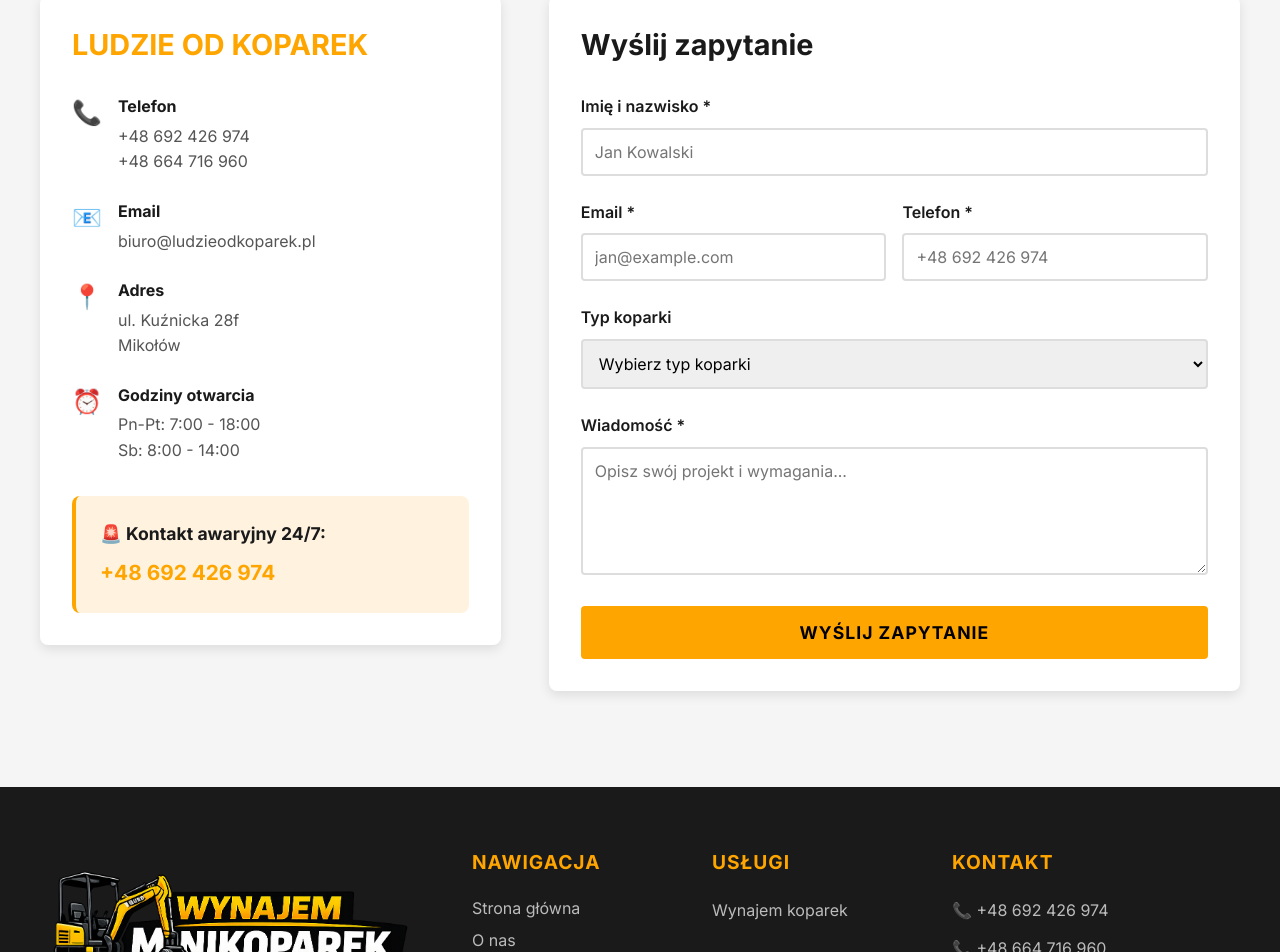
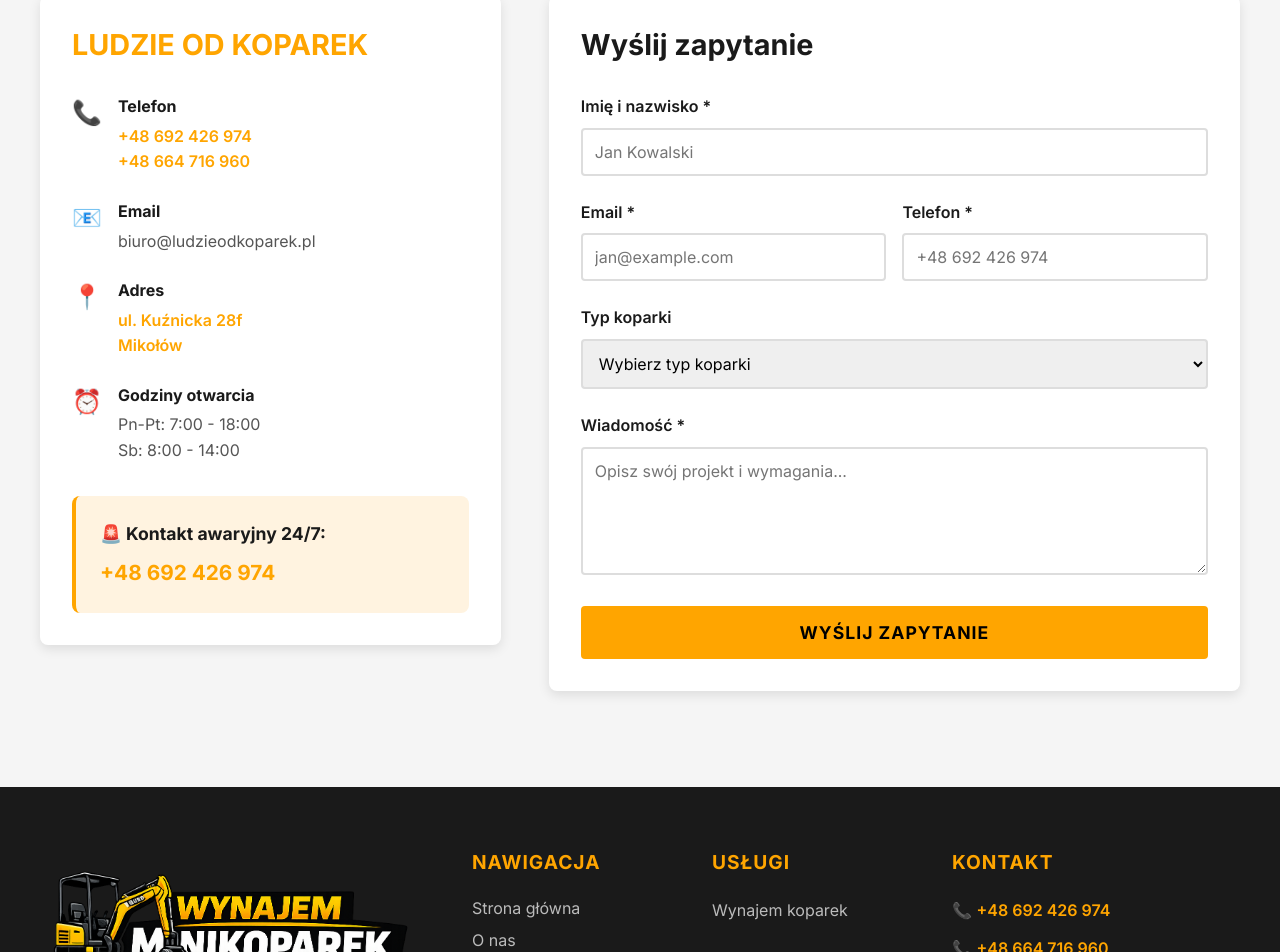
Before and after one commit to aleksanderSzydlo/ludzieodkoparek, a React (Vite) app: page / in a window 1280 px wide. Shown: the part 7115-8067 px from the top of the page. Built offline with nearby package versions, Linux system fonts and the light colour scheme.

Commit message:
Make phone numbers clickable for calls and address clickable for Google Maps

```diff
--- a/src/components/Contact.jsx
+++ b/src/components/Contact.jsx
@@ -40,8 +40,8 @@ const Contact = () => {
                 <span className={styles.infoIcon}>📞</span>
                 <div>
                   <strong>Telefon</strong>
-                  <p>+48 692 426 974</p>
-                  <p>+48 664 716 960</p>
+                  <p><a href="tel:+48692426974">+48 692 426 974</a></p>
+                  <p><a href="tel:+48664716960">+48 664 716 960</a></p>
                 </div>
               </div>
               <div className={styles.infoItem}>
@@ -55,7 +55,7 @@ const Contact = () => {
                 <span className={styles.infoIcon}>📍</span>
                 <div>
                   <strong>Adres</strong>
-                  <p>ul. Kuźnicka 28f<br />Mikołów</p>
+                  <p><a href="https://maps.google.com/?q=ul.+Kuźnicka+28f,+Mikołów" target="_blank" rel="noopener noreferrer">ul. Kuźnicka 28f<br />Mikołów</a></p>
                 </div>
               </div>
               <div className={styles.infoItem}>
@@ -69,7 +69,7 @@ const Contact = () => {
 
             <div className={styles.emergencyContact}>
               <strong>🚨 Kontakt awaryjny 24/7:</strong>
-              <p>+48 692 426 974</p>
+              <p><a href="tel:+48692426974">+48 692 426 974</a></p>
             </div>
           </div>
 
--- a/src/components/Contact.module.css
+++ b/src/components/Contact.module.css
@@ -88,6 +88,18 @@
   line-height: 1.6;
 }
 
+.infoItem a {
+  color: #ffa500;
+  text-decoration: none;
+  font-weight: 600;
+  transition: all 0.3s ease;
+}
+
+.infoItem a:hover {
+  color: #ff8c00;
+  text-decoration: underline;
+}
+
 .emergencyContact {
   background: #fff3e0;
   padding: 1.5rem;
@@ -107,6 +119,18 @@
   font-size: 1.3rem;
   font-weight: 700;
   margin: 0;
+}
+
+.emergencyContact a {
+  color: #ffa500;
+  text-decoration: none;
+  font-weight: 700;
+  transition: all 0.3s ease;
+}
+
+.emergencyContact a:hover {
+  color: #ff8c00;
+  text-decoration: underline;
 }
 
 .form {
--- a/src/components/Footer.jsx
+++ b/src/components/Footer.jsx
@@ -54,8 +54,8 @@ const Footer = () => {
           <div className={styles.column}>
             <h4 className={styles.columnTitle}>Kontakt</h4>
             <address className={styles.address}>
-              <p>📞 +48 692 426 974</p>
-              <p>📞 +48 664 716 960</p>
+              <p>📞 <a href="tel:+48692426974">+48 692 426 974</a></p>
+              <p>📞 <a href="tel:+48664716960">+48 664 716 960</a></p>
               <p>📧 biuro@ludzieodkoparek.pl</p>
               <p className={styles.emergency}>
                 🚨 Awaryjny: +48 692 426 974
--- a/src/components/Footer.module.css
+++ b/src/components/Footer.module.css
@@ -118,6 +118,18 @@
   line-height: 1.6;
 }
 
+.address a {
+  color: #ffa500;
+  text-decoration: none;
+  transition: all 0.3s ease;
+  font-weight: 600;
+}
+
+.address a:hover {
+  color: #ff8c00;
+  text-decoration: underline;
+}
+
 .emergency {
   margin-top: 0.5rem;
   padding: 0.75rem;
```
